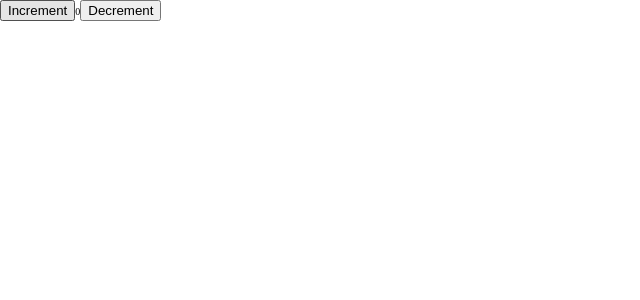
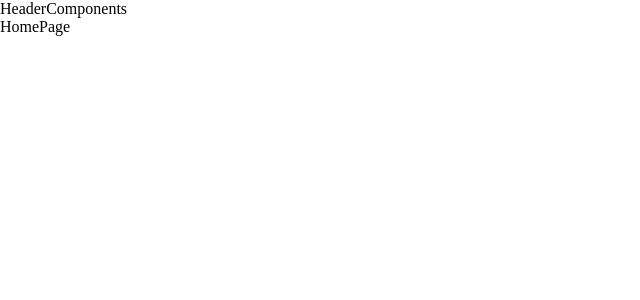
Before and after one commit to Nemo-0o0/Shopping, a React (Vite) app: page / in a window 1280 px wide. Shown: the top 300 px of the page, without its empty margins (0-640 px from the left). Built offline with nearby package versions, Linux system fonts and the light colour scheme.

Commit message:
#2 Cấu hình router với react-router-dom-v6

```diff
--- a/package.json
+++ b/package.json
@@ -15,6 +15,7 @@
     "react": "^18.3.1",
     "react-dom": "^18.3.1",
     "react-redux": "^9.2.0",
+    "react-router-dom": "^7.1.1",
     "redux": "^5.0.1",
     "sass": "^1.83.1",
     "styled-components": "^6.1.14"
--- a/src/App.jsx
+++ b/src/App.jsx
@@ -1,24 +1,32 @@
-import React from 'react';
-import { useSelector, useDispatch } from 'react-redux';
-import { decrement, increment } from './redux/slides/counterSlide';
+import { BrowserRouter as Router, Routes, Route } from 'react-router-dom';
+import { routes } from './Routers';
+import { DefaultComponents } from './components/DefaultComponents/DefaultComponents';
+import { Fragment } from 'react';
 
-export function Counter() {
-    const count = useSelector((state) => state.counter.value);
-    const dispatch = useDispatch();
-
+function App() {
     return (
-        <div>
-            <div>
-                <button aria-label="Increment value" onClick={() => dispatch(increment())}>
-                    Increment
-                </button>
-                <span>{count}</span>
-                <button aria-label="Decrement value" onClick={() => dispatch(decrement())}>
-                    Decrement
-                </button>
-            </div>
-        </div>
+        <>
+            <Router>
+                <Routes>
+                    {routes.map((route, index) => {
+                        const Page = route.page;
+                        const Layout = route.isShowHeader ? DefaultComponents : Fragment;
+                        return (
+                            <Route
+                                key={index}
+                                path={route.path}
+                                element={
+                                    <Layout>
+                                        <Page />
+                                    </Layout>
+                                }
+                            />
+                        );
+                    })}
+                </Routes>
+            </Router>
+        </>
     );
 }
 
-export default Counter;
+export default App;
--- /dev/null
+++ b/src/Routers/index.js
@@ -0,0 +1,26 @@
+import HomePage from '../pages/HomePage/HomePage';
+import ProductsPage from '../pages/ProductPage/ProductsPage';
+import OrderPage from '../pages/OderPage/OderPage'
+import NotFounder from '../pages/NotFounder/NotFounder';
+
+export const routes = [
+    {
+        path: '/',
+        page: HomePage,
+        isShowHeader: true
+    },
+    {
+        path: '/products',
+        page: ProductsPage,
+        isShowHeader: true
+    },
+    {
+        path: '/order',
+        page: OrderPage,
+        isShowHeader: true
+    },
+    {
+        path: '*',
+        page: NotFounder,
+    }
+];
--- /dev/null
+++ b/src/components/DefaultComponents/DefaultComponents.jsx
@@ -0,0 +1,15 @@
+import PropTypes from 'prop-types';
+import HeaderComponent from '../HeaderComponents/HeaderComponents';
+
+export const DefaultComponents = ({ children }) => {
+    return (
+        <div>
+            <HeaderComponent />
+            {children}
+        </div>
+    );
+};
+
+DefaultComponents.propTypes = {
+    children: PropTypes.node.isRequired,
+};
--- /dev/null
+++ b/src/components/FooterComponents/FooterComponents.jsx
@@ -0,0 +1,5 @@
+function FooterComponents() {
+    return <div>FooterComponents</div>;
+}
+
+export default FooterComponents;
--- /dev/null
+++ b/src/components/HeaderComponents/HeaderComponents.jsx
@@ -0,0 +1,5 @@
+function HeaderComponents() {
+    return <div>HeaderComponents</div>;
+}
+
+export default HeaderComponents;
--- a/src/index.css
+++ b/src/index.css
@@ -5,5 +5,5 @@
 }
 
 html {
-    font-size: 62.5%;
+    font: 1.5rem;
 }
--- /dev/null
+++ b/src/pages/HomePage/HomePage.jsx
@@ -0,0 +1,5 @@
+function HomePage() {
+    return <div>HomePage</div>;
+}
+
+export default HomePage;
--- /dev/null
+++ b/src/pages/NotFounder/NotFounder.jsx
@@ -0,0 +1,5 @@
+function NotFounder() {
+    return <div>NotFounderPage</div>;
+}
+
+export default NotFounder;
--- /dev/null
+++ b/src/pages/OderPage/OderPage.jsx
@@ -0,0 +1,5 @@
+function OrderPage() {
+    return <div>OrderPage</div>;
+}
+
+export default OrderPage;
--- /dev/null
+++ b/src/pages/ProductPage/ProductsPage.jsx
@@ -0,0 +1,5 @@
+function ProductsPage() {
+    return <div>ProductsPage</div>;
+}
+
+export default ProductsPage;
```
Also changed, not shown: 1 other file (tests, documents, lock files or other folders).
